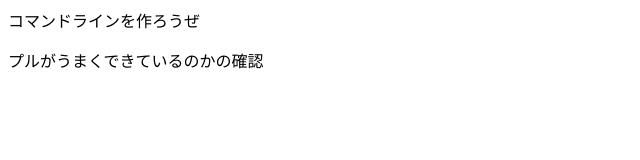
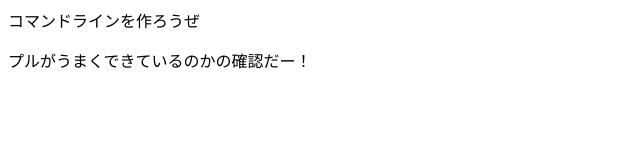
Before and after one commit to Ranko18441/git-comand, a plain HTML site: page index.html in a window 1280 px wide. Shown: the full height of the page, 0-640 px from the left. Drawn offline with Linux system fonts and the light colour scheme.

Commit message:
うまくできているのかの確認

```diff
--- a/index.html
+++ b/index.html
@@ -1,2 +1,2 @@
 <p>コマンドラインを作ろうぜ</p>
-<p>プルがうまくできているのかの確認</p>
+<p>プルがうまくできているのかの確認だー！</p>
```
